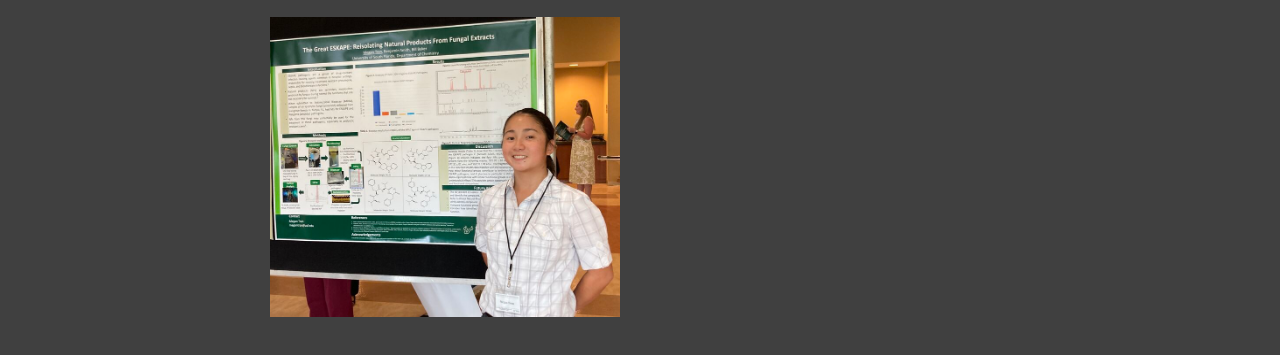
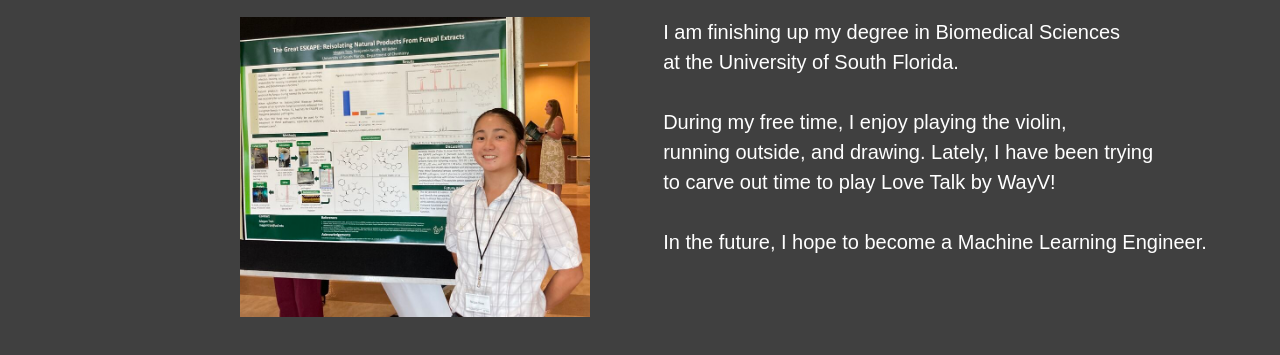
Before and after one commit to MeganTran6023/MegnTran6023.github.io, a plain HTML site: page about.html in a window 1280 px wide. Shown: the part 293-648 px from the top of the page. Drawn offline with Linux system fonts and the light colour scheme.

Commit message:
Add files via upload

```diff
--- a/about.html
+++ b/about.html
@@ -18,15 +18,24 @@
         </div>
 
         <!--Middle text introducing website-->
+
             <div class="content">
                 <h1>About Me</h1>
                     <div class="aboutmeimage">
                         <img src = "about_megan.jpg" width=350 height = 300 img align="left">
+                        <div class="tab">
+                            <p>I am finishing up my degree in Biomedical Sciences<br>  at the University of South Florida.
+                            <br> <br>During my free time, I enjoy playing the violin, <br> running outside, and drawing.
+                            Lately, I have been trying <br> to carve out time to play Love Talk by WayV!
+                        <br><br> In the future, I hope to become a Machine Learning Engineer.</p>
+
+
                         </div>
             </div>
 
 
         </div>
+
     </div>
 </body>
 </html>
--- a/styles.css
+++ b/styles.css
@@ -4,6 +4,8 @@
   font-family: sans-serif;
 
 }
+
+
 
 /* Background image for site */
 .banner{
@@ -16,7 +18,9 @@
 }
 .aboutmeimage{
 
-  margin-left: 270px;
+  margin-left: 240px;
+  float: center;
+  clear:both;
 }
 /* Navigator to click on different tabs*/
 
@@ -27,6 +31,23 @@
   display: flex;
   align-items: center;
   justify-content: space-between;
+}
+
+.tab{
+margin-left: 0px;
+font-size: 20px;
+line-height: 1.5;
+
+
+}
+
+p{
+padding:0 0 20px 0;
+display: inline-block;
+text-align: left;
+margin-left: 0px;
+
+
 }
 
 .navbar ul li{
@@ -93,3 +114,10 @@
   letter-spacing: 3px;
   margin-top: 50px;
 }
+
+/* test about me */
+.text{
+  font-size: 20px;
+  text-align: left;
+
+}
```
Lines whose indentation alone changed are shown as unchanged.
